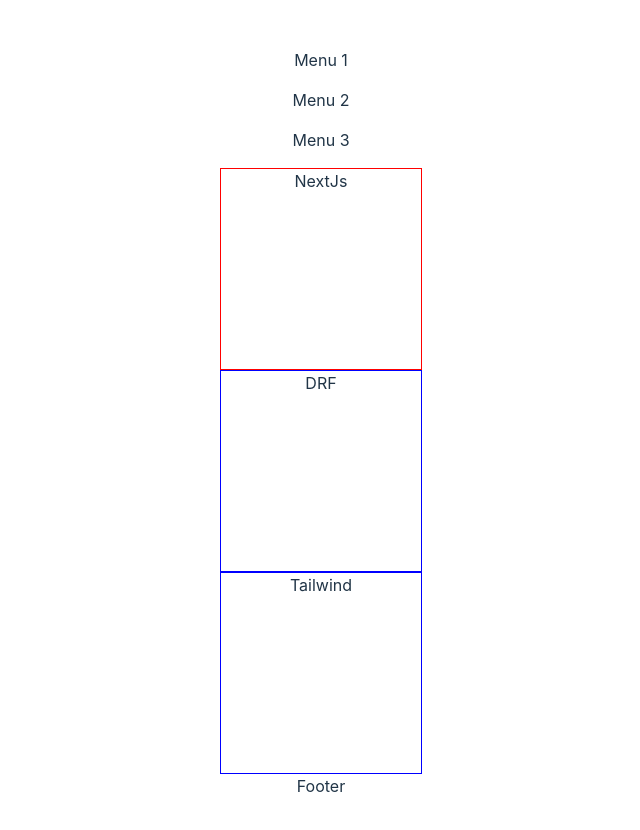
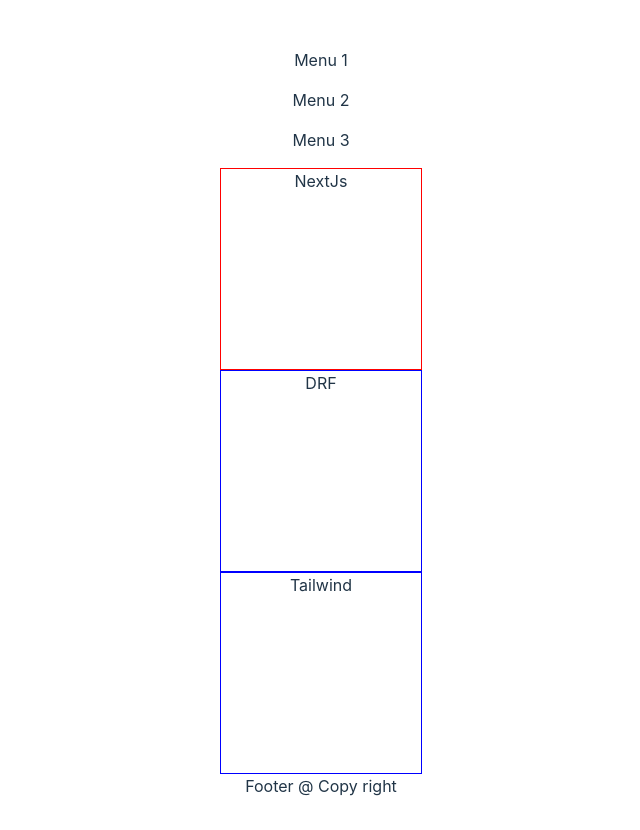
Before and after one commit to girishgirijan/git_clone, a React (Vite) app: page / in a window 1280 px wide. Shown: the whole page, without its empty margins (319-959 px from the left). Built offline with nearby package versions, Linux system fonts and the light colour scheme.

Commit message:
Updated footer

```diff
--- a/src/components/Footer.jsx
+++ b/src/components/Footer.jsx
@@ -3,7 +3,7 @@
 function Footer() {
   return (
     <div>
-      Footer
+      Footer @ Copy right
     </div>
   )
 }
```
